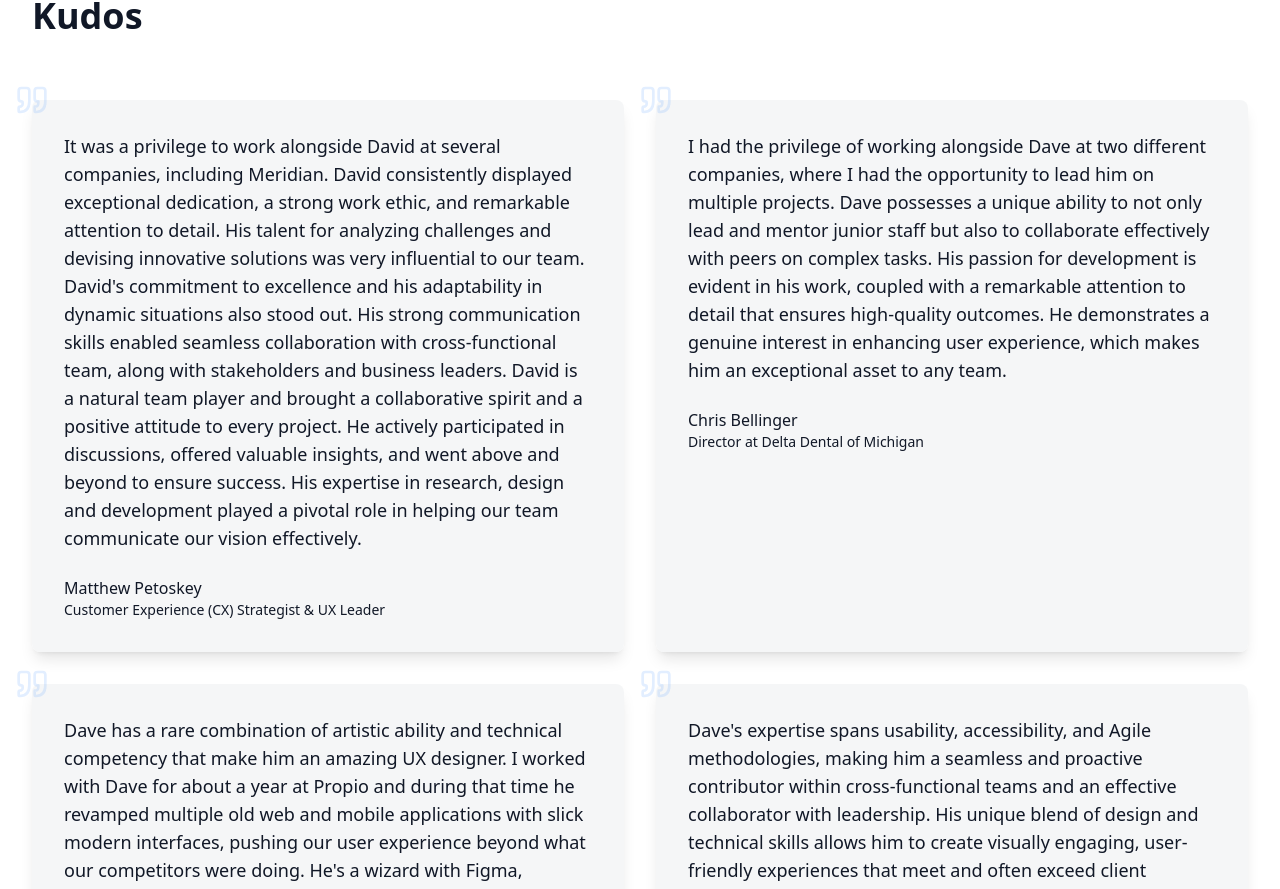
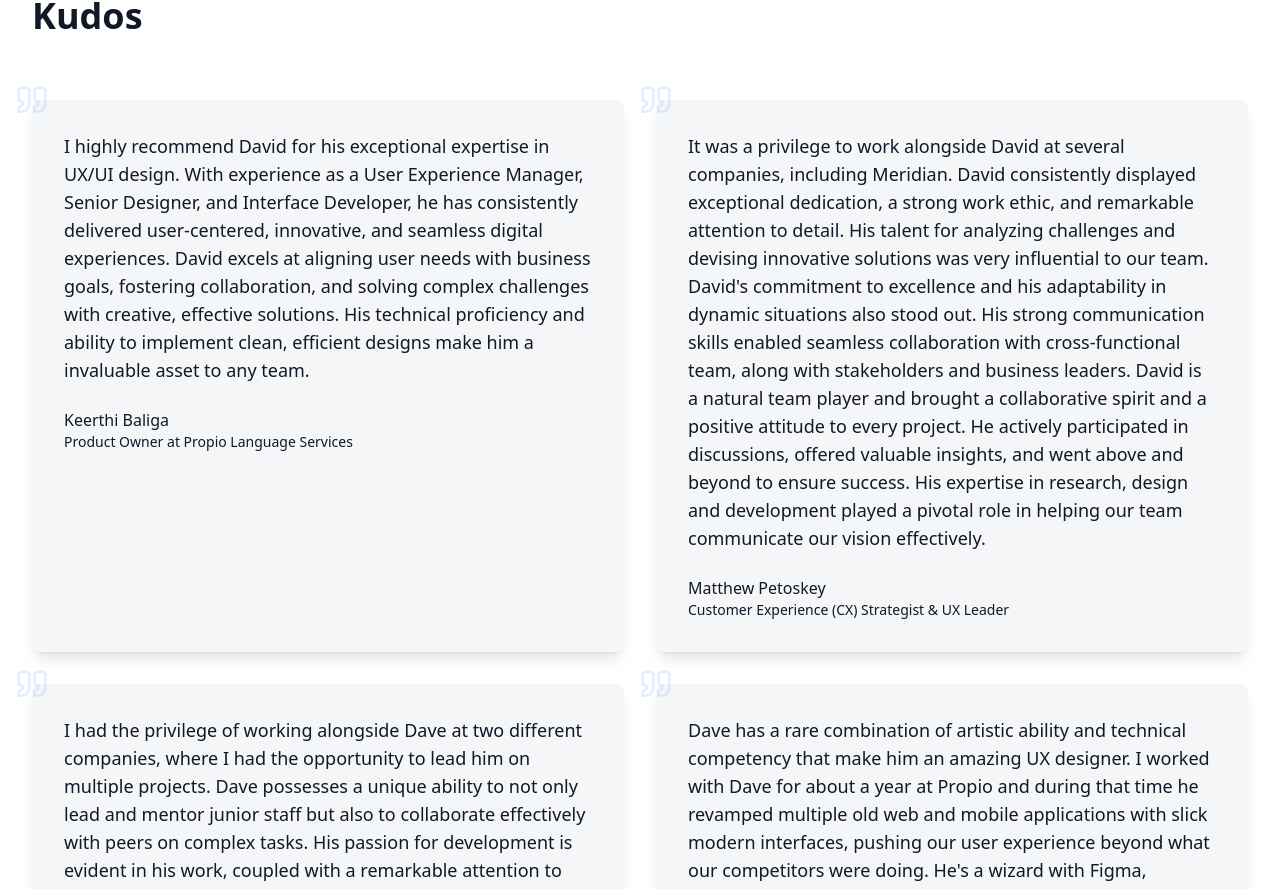
Before and after one commit to davemelk100/dm-2025, a React (Vite) app: page / in a window 1280 px wide. Shown: the part 5660-6549 px from the top of the page. Built offline with nearby package versions, Linux system fonts and the light colour scheme.

Commit message:
updated text

```diff
--- a/src/content.ts
+++ b/src/content.ts
@@ -125,6 +125,12 @@ export const content = {
   testimonials: {
     title: "Kudos",
     items: [
+      {
+        quote:
+          "I highly recommend David for his exceptional expertise in UX/UI design. With experience as a User Experience Manager, Senior Designer, and Interface Developer, he has consistently delivered user-centered, innovative, and seamless digital experiences. David excels at aligning user needs with business goals, fostering collaboration, and solving complex challenges with creative, effective solutions. His technical proficiency and ability to implement clean, efficient designs make him a invaluable asset to any team.",
+        author: "Keerthi Baliga",
+        role: "Product Owner at Propio Language Services",
+      },
       {
         quote:
           "It was a privilege to work alongside David at several companies, including Meridian. David consistently displayed exceptional dedication, a strong work ethic, and remarkable attention to detail. His talent for analyzing challenges and devising innovative solutions was very influential to our team. David's commitment to excellence and his adaptability in dynamic situations also stood out. His strong communication skills enabled seamless collaboration with cross-functional team, along with stakeholders and business leaders. David is a natural team player and brought a collaborative spirit and a positive attitude to every project. He actively participated in discussions, offered valuable insights, and went above and beyond to ensure success. His expertise in research, design and development played a pivotal role in helping our team communicate our vision effectively.",
```
